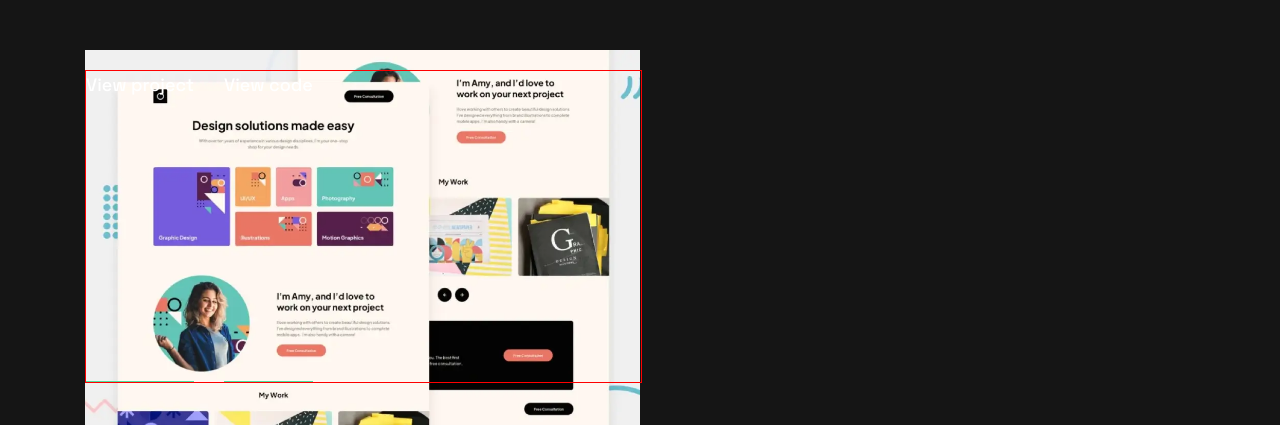
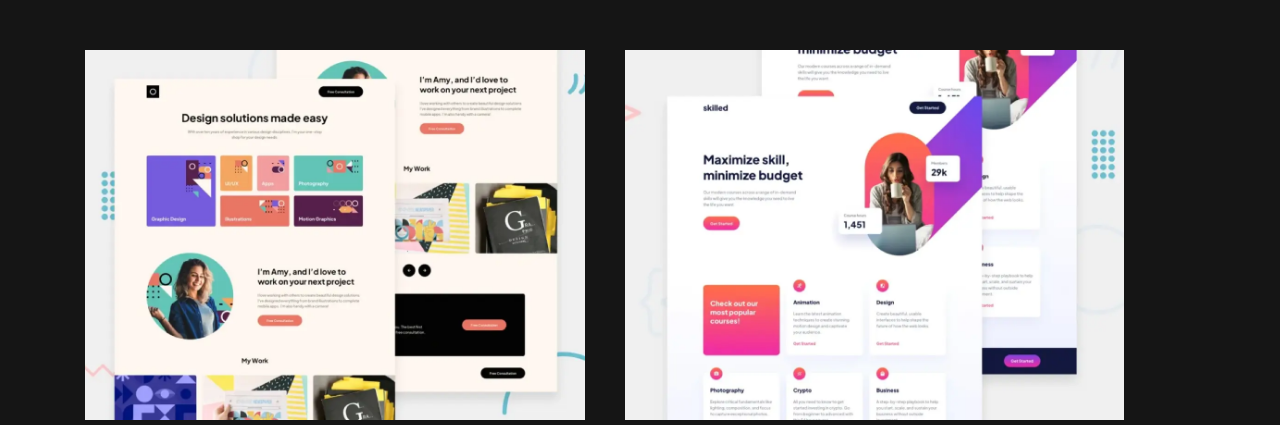
Before and after one commit to hermannleboss/single-page-developer-portfolio, a website built with Vite: page starter-code/index.html in a window 1280 px wide. Shown: the part 499-924 px from the top of the page. Built offline with nearby package versions, Linux system fonts and the light colour scheme.

Commit message:
feat: update portfolio

```diff
--- a/starter-code/src/sass/components/_portfolio.scss
+++ b/starter-code/src/sass/components/_portfolio.scss
@@ -30,29 +30,12 @@
     @media (min-width: 600px) {
       width: 45%;
     }
-    @media (min-width: 1280px) {
-      width: 50%;
-      //:nth-child(2) {
-      //  order: 2;
-      //}
-    }
-
-    //
-    //:nth-child(2) {
-    //  order: 4;
-    //}
 
     &-links {
       margin-top: 20px;
       display: flex;
       justify-content: flex-start;
       gap: 30px;
-      @media (min-width: 1280px) {
-        position: absolute;
-        width: 100%;
-        height: 65%;
-        border: solid 1px red;
-      }
     }
 
     &-image {
```
